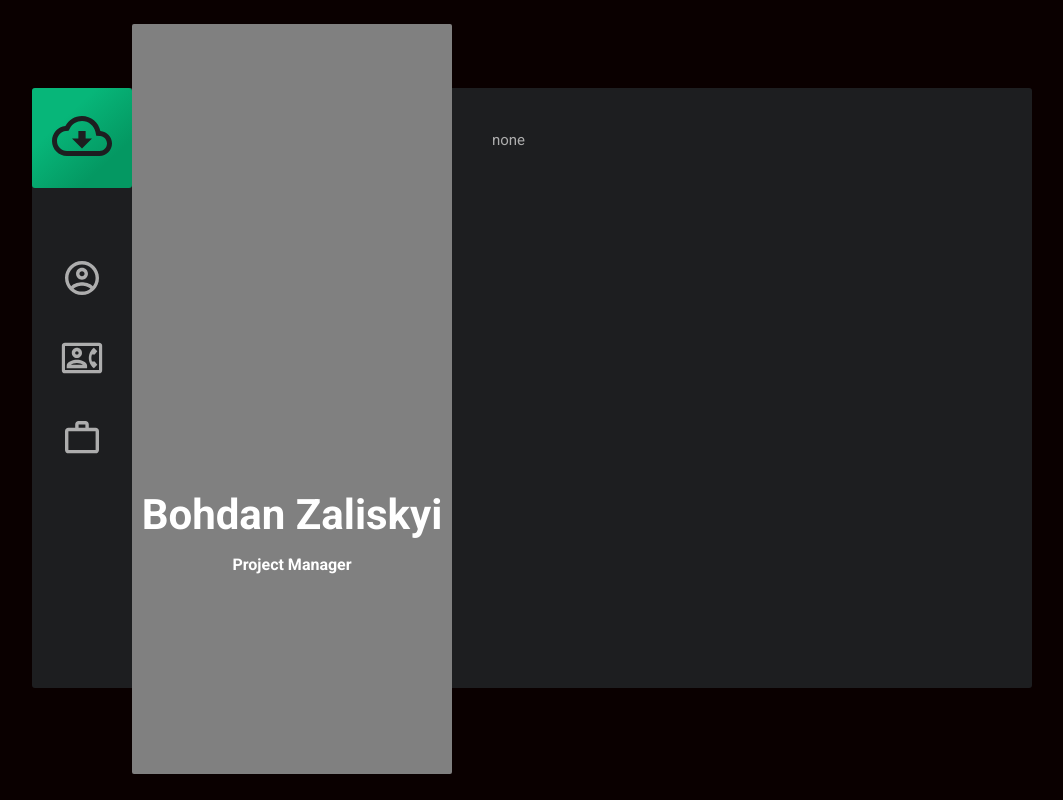
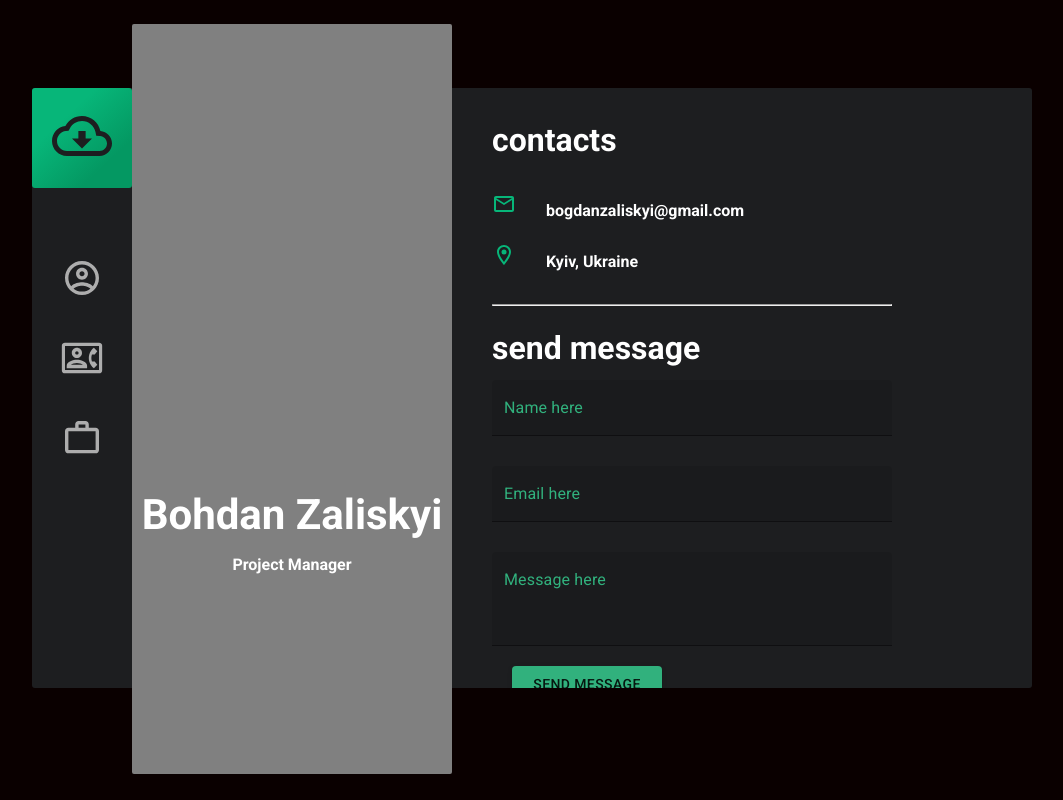
Before and after one commit to Givbygo/zaliskyipm, a React (Create React App) app: page / in a window 1280 px wide. Both pictures are taken after a click on the icon 190 px from the left and 358 px from the top of the page. Shown: the whole page, without its empty margins (108-1171 px from the left). Built offline with nearby package versions, Linux system fonts and the light colour scheme.

Commit message:
contact form of FE added

```diff
--- a/package.json
+++ b/package.json
@@ -8,6 +8,7 @@
     "@testing-library/jest-dom": "^4.2.4",
     "@testing-library/react": "^9.3.2",
     "@testing-library/user-event": "^7.1.2",
+    "axios": "^0.19.2",
     "react": "^16.13.1",
     "react-countup": "^4.3.3",
     "react-dom": "^16.13.1",
--- /dev/null
+++ b/src/App-form.js
@@ -0,0 +1,150 @@
+import React from 'react';
+import './App.css';
+import TextField from '@material-ui/core/TextField';
+import Button from "@material-ui/core/Button";
+import { ThemeProvider } from "@material-ui/core/styles";
+import { createMuiTheme } from "@material-ui/core/styles";
+import axios from 'axios';
+
+import { withStyles } from '@material-ui/core/styles';
+
+const Theme = createMuiTheme({
+    palette: {
+      primary: {
+        main: "#31b17d"
+      },
+      secondary: { main: "#31b17d" },
+      grey: { main: "#22BF19" }
+    },
+    overrides: {
+      MuiOutlinedInput: {
+        root: {
+          position: "relative",
+          "& $notchedOutline": {
+            borderColor: "#31b17d"
+          },
+          "&:hover:not($disabled):not($focused):not($error) $notchedOutline": {
+            borderColor: "#31b17d",
+            // Reset on touch devices, it doesn't add specificity
+            "@media (hover: none)": {
+              borderColor: "#31b17d"
+            }
+          },
+          "&$focused $notchedOutline": {
+            borderColor: "#31b17d",
+            borderWidth: 1
+          }
+        }
+      },
+      MuiFormLabel: {
+        root: {
+          // "&$focused": {
+          color: "#31b17d"
+          // }
+        }
+      }
+    }
+  });
+
+  const styles = {
+    input: {
+      color: "#31b17d",
+    },
+    multiline:{
+        multiline: true,
+        rows: 2,
+        color: "#31b17d",
+    }
+  };
+
+class AppForm extends React.Component {
+    state={
+        name: "",
+        email: "",
+        message: ""
+    }
+    NameChange=(event)=>{
+        this.setState({name: event.target.value})
+    }
+    EmailChange=(event)=>{
+        this.setState({email: event.target.value})
+    }
+    MessageChange=(event)=>{
+        this.setState({message: event.target.value})
+    }
+    resetForm=()=>{
+        this.setState({
+            name: "",
+            email: "",
+            message: ""
+        })
+    }
+    HandleSubmit=(e)=>{
+        e.preventDefault();
+        axios({
+            method: "POST",
+            url:"http://localhost:3002/send",
+            data:  this.state
+        }).then((response)=>{
+            if (response.data.status === 'success'){
+            alert("Message Sent.");
+            this.resetForm()
+            }else if(response.data.status === 'fail'){
+            alert("Message failed to send.")
+            }
+        })
+    }
+
+    render(){
+        const { classes } = this.props;
+        return(
+        <ThemeProvider theme={Theme}>
+            <form className="Contact-form" onSubmit={this.HandleSubmit} method="POST">
+                <TextField
+                    label="Name here"
+                    variant="filled"
+                    value={this.state.name}
+                    onChange={this.NameChange}
+                    InputProps={{
+                        className: classes.input
+                    }}
+                />
+                <p/>
+                <TextField
+                    className="Contact-text"
+                    label="Email here"
+                    variant="filled"
+                    value={this.state.email}
+                    onChange={this.EmailChange}
+                    InputProps={{
+                        className: classes.input
+                    }}
+                />
+                <p/>
+                <TextField
+                    className="Contact-text"
+                    label="Message here"
+                    variant="filled"
+                    value={this.state.message}
+                    onChange={this.MessageChange}
+                    InputProps={{
+                        className: classes.multiline,
+                        multiline: true,
+                        rows: 3,
+                        rowsMax: 3
+                    }}
+                />
+                <Button type="submit"
+                    style={{ width: "150px", margin: "20px" }}
+                    color="primary"
+                    variant="contained"
+                >
+                    Send message
+                </Button>
+                </form>
+            </ThemeProvider>
+            )
+        }
+}
+
+export default withStyles(styles)(AppForm);
--- a/src/App.css
+++ b/src/App.css
@@ -75,6 +75,7 @@
 .App-details{
   padding: 40px;
   color: #adadad;
+  width: 100%;
   max-width: 400px;
   overflow-y: auto;
 
@@ -162,3 +163,22 @@ hr{
   opacity: 0;
   transition: all 250ms linear;
 }
+.App-details-contact-column{
+  display: flex;
+  flex-direction: column;
+}
+.App-details-contact-icon{
+  color: rgb(7,182,121);
+  color: linear-gradient(137deg, rgba(7,182,121,1) 31%, rgba(4,152,98,1) 75%);
+  margin-top: 20px;
+  margin-right: 30px;
+}
+.App-details-contact-text{
+  color: white;
+  font-weight: 700;
+  font-size: 16px;
+}
+.Contact-form{
+  display: flex;
+  flex-direction: column;
+}
--- a/src/App.js
+++ b/src/App.js
@@ -1,5 +1,8 @@
 import React from 'react';
 import './App.css';
+import AppForm from './App-form';
+
+
 import CloudDownloadOutlinedIcon from '@material-ui/icons/CloudDownloadOutlined';
 import AccountCircleOutlinedIcon from '@material-ui/icons/AccountCircleOutlined';
 import ContactPhoneOutlinedIcon from '@material-ui/icons/ContactPhoneOutlined';
@@ -9,6 +12,9 @@ import GroupIcon from '@material-ui/icons/Group';
 import WebIcon from '@material-ui/icons/Web';
 import VideogameAssetIcon from '@material-ui/icons/VideogameAsset';
 import CountUp from 'react-countup';
+import MailOutlineIcon from '@material-ui/icons/MailOutline';
+import RoomOutlinedIcon from '@material-ui/icons/RoomOutlined';
+
 
 
 
@@ -18,6 +24,7 @@ class App extends React.Component {
     transition: false
   }
   accountView=()=>{
+    if(this.state.currentpage!=="account"){
       this.setState({
         transition: true
       });
@@ -27,21 +34,24 @@ class App extends React.Component {
           transition: false,
           currentpage: "account"
         });
-    },1000);
+      },800);
+    }
   }
   contactView=()=>{
+    if(this.state.currentpage!=="contact"){
       this.setState({
         transition: true
       });
-
       setTimeout(()=>{
         this.setState({
           transition: false,
           currentpage: "contact"
         });
-    },1000);
+      },800);
+    }
   }
   workView=()=>{
+  if(this.state.currentpage!=="work"){
       this.setState({
         transition: true
       });
@@ -51,14 +61,15 @@ class App extends React.Component {
           transition: false,
           currentpage: "work"
         });
-    },1000);
+      },800);
+    }
   }
   render(){
   let appDetails;
   if(this.state.currentpage==="account"){
     appDetails = <AppDetailsAccount/>;
   } else if(this.state.currentpage==="contact"){
-    appDetails = "none"
+    appDetails = <AppDetailsContact/>;
   } else if(this.state.currentpage==="work"){
     appDetails = "none"
   }
@@ -85,7 +96,7 @@ class App extends React.Component {
 }
 function AppDetailsAccount(){
     return(
-          <div className="App-details-overlay">
+          <div>
             <div className="App-details-title">about me<p>27 years / Kyiv / Fulltime or Freelance</p></div>
           Project Manager specialist and Certified PSM I , working 4+ years in IT various innovative markets on Web, Mobile,
           VR/AR projects with international clients. Using Agile frameworks, more inclined to Management
@@ -113,5 +124,22 @@ function AppDetailsAccount(){
     )
 }
 
+function AppDetailsContact(){
+    return(
+        <div>
+            <div className="App-details-title">contacts</div>
+            <div className="App-details-contact-column">
+              <div className="App-details-contact-text"><MailOutlineIcon className="App-details-contact-icon"/>bogdanzaliskyi@gmail.com</div>
+              <div className="App-details-contact-text"><RoomOutlinedIcon className="App-details-contact-icon"/>Kyiv, Ukraine</div>
+            </div>
+          <hr/>
+          <div className="App-details-title">send message</div>
+          <div>
+            <AppForm/>
+          </div>
+        </div>
+    )
+}
+
 
 export default App;
```
Also changed, not shown: 20 other files (tests, documents, lock files or other folders). Lines whose indentation alone changed are shown as unchanged.
